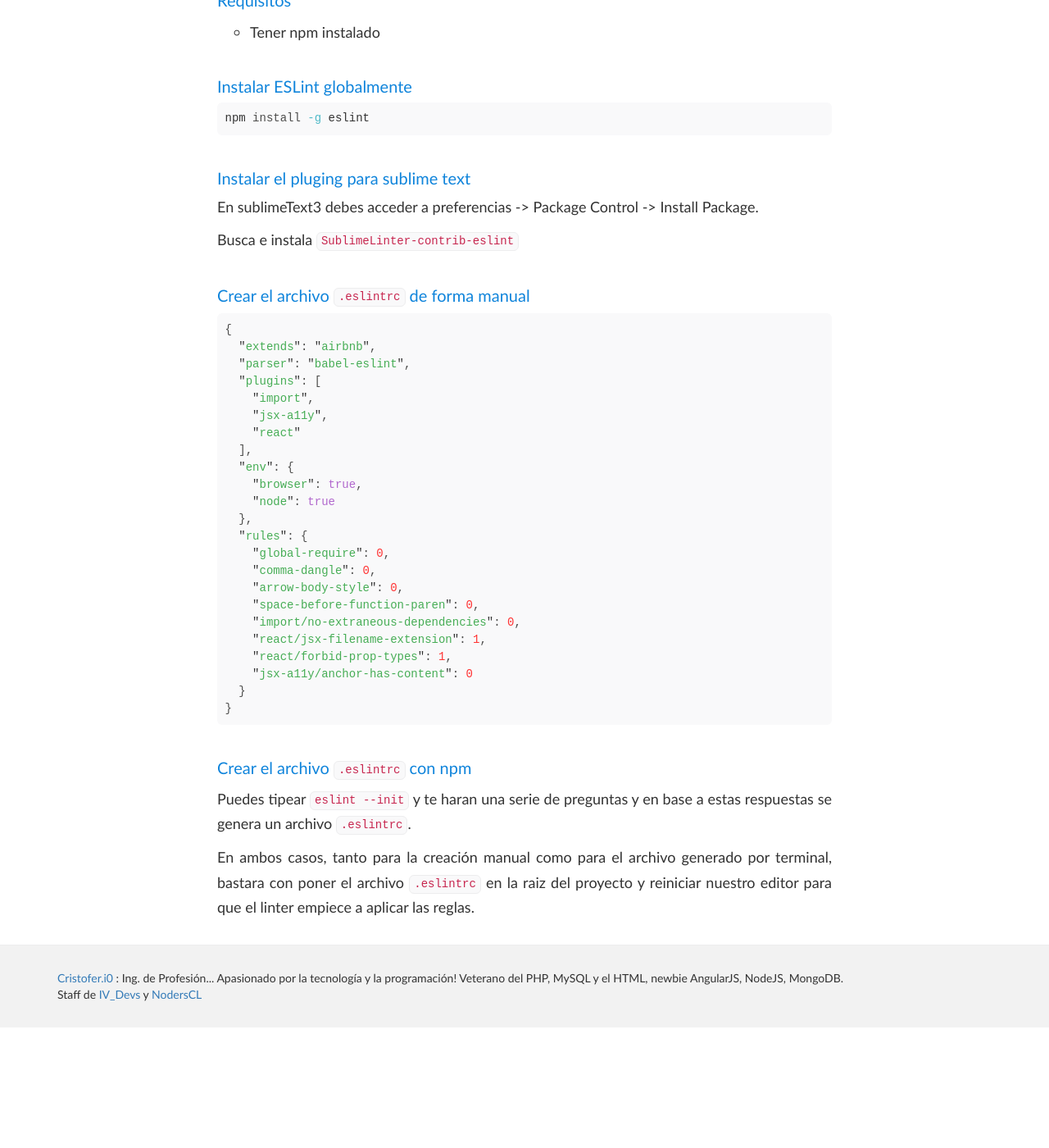
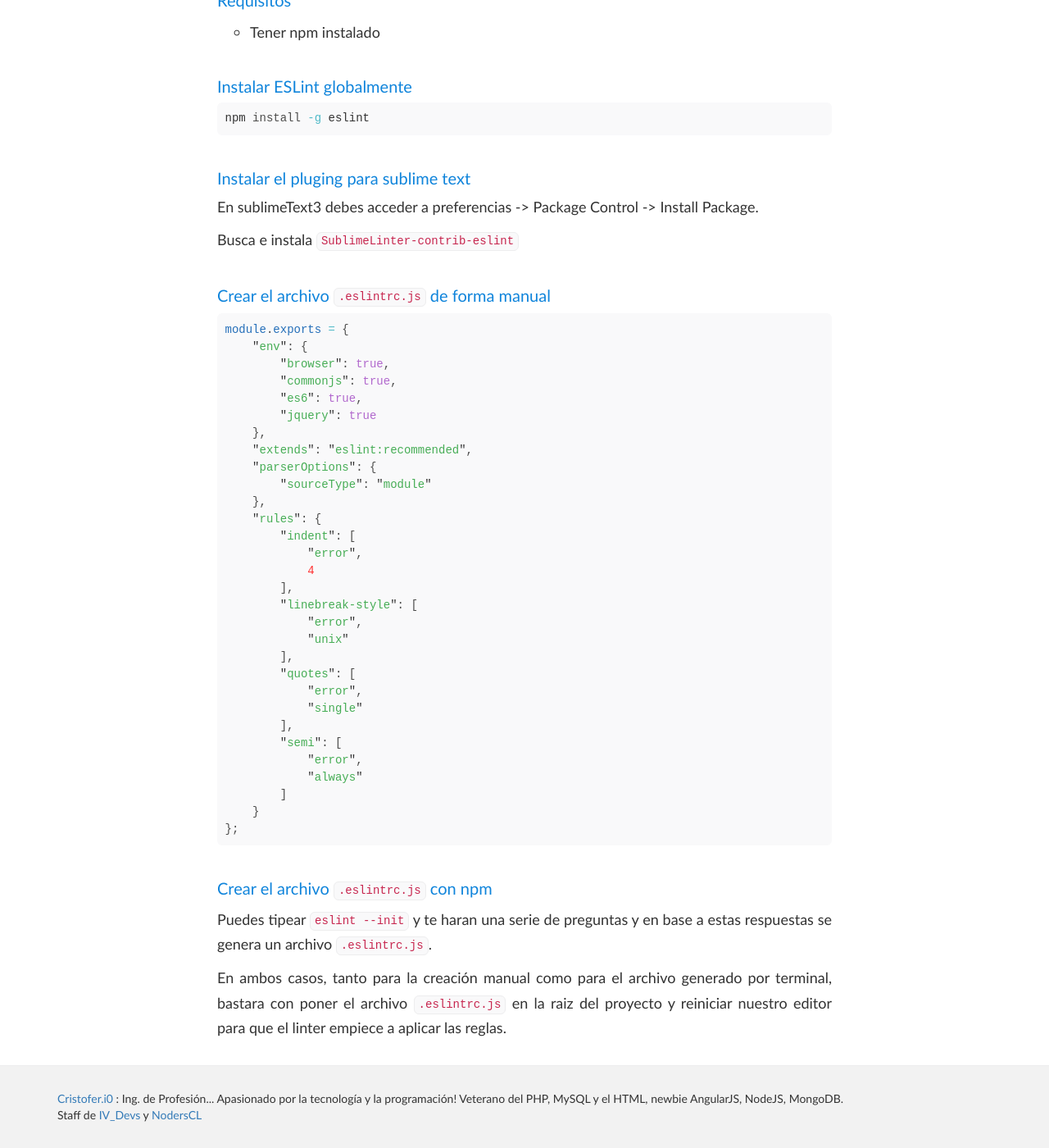
Before and after one commit to cristofer-dev/cristofer.io, a Jekyll site: the page built from _posts/2017-08-01-eslint.md, in a window 1280 px wide and 1400 px high, scrolled down 397 px. Shown: the whole window at 82% size. Built offline with Jekyll 4.4.1, drawn with Linux system fonts in a browser that asks for light colours; comment, search, counter and statistics services are not loaded; before the commit the page ends 1650 px from its top, so only the background shows below that.

Commit message:
UPDATE POST
 Changes to be committed:
	modified:   _posts/2017-08-01-eslint.md

```diff
--- a/_posts/2017-08-01-eslint.md
+++ b/_posts/2017-08-01-eslint.md
@@ -21,34 +21,41 @@ En sublimeText3 debes acceder a preferencias -> Package Control -> Install Packa
 
 Busca e instala `SublimeLinter-contrib-eslint`
 
-###### Crear el archivo `.eslintrc` de forma manual
+###### Crear el archivo `.eslintrc.js` de forma manual
 {% highlight JavaScript %}
-{
-  "extends": "airbnb",
-  "parser": "babel-eslint",
-  "plugins": [
-    "import",
-    "jsx-a11y",
-    "react"
-  ],
-  "env": {
-    "browser": true,
-    "node": true
-  },
-  "rules": {
-    "global-require": 0,
-    "comma-dangle": 0,
-    "arrow-body-style": 0,
-    "space-before-function-paren": 0,
-    "import/no-extraneous-dependencies": 0,
-    "react/jsx-filename-extension": 1,
-    "react/forbid-prop-types": 1,
-    "jsx-a11y/anchor-has-content": 0
-  }
-}
+module.exports = {
+    "env": {
+        "browser": true,
+        "commonjs": true,
+        "es6": true,
+        "jquery": true
+    },
+    "extends": "eslint:recommended",
+    "parserOptions": {
+        "sourceType": "module"
+    },
+    "rules": {
+        "indent": [
+            "error",
+            4
+        ],
+        "linebreak-style": [
+            "error",
+            "unix"
+        ],
+        "quotes": [
+            "error",
+            "single"
+        ],
+        "semi": [
+            "error",
+            "always"
+        ]
+    }
+};
 {% endhighlight %}
 
-###### Crear el archivo `.eslintrc` con npm
-Puedes tipear  `eslint --init` y te haran una serie de preguntas y en base a estas respuestas se genera un archivo `.eslintrc`.
+###### Crear el archivo `.eslintrc.js` con npm
+Puedes tipear  `eslint --init` y te haran una serie de preguntas y en base a estas respuestas se genera un archivo `.eslintrc.js`.
 
-En ambos casos, tanto para la creación manual como para el archivo generado por terminal, bastara con poner el archivo `.eslintrc` en la raiz del proyecto y reiniciar nuestro editor para que el linter empiece a aplicar las reglas.
+En ambos casos, tanto para la creación manual como para el archivo generado por terminal, bastara con poner el archivo `.eslintrc.js` en la raiz del proyecto y reiniciar nuestro editor para que el linter empiece a aplicar las reglas.
```
